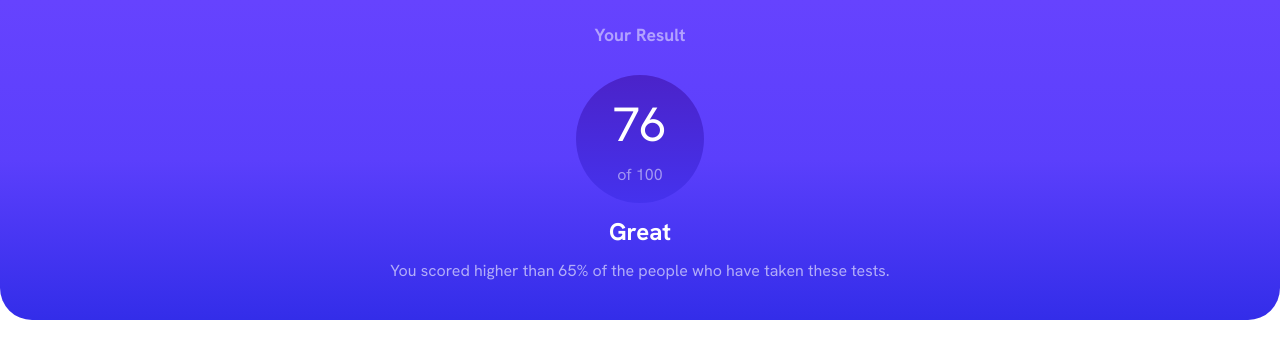
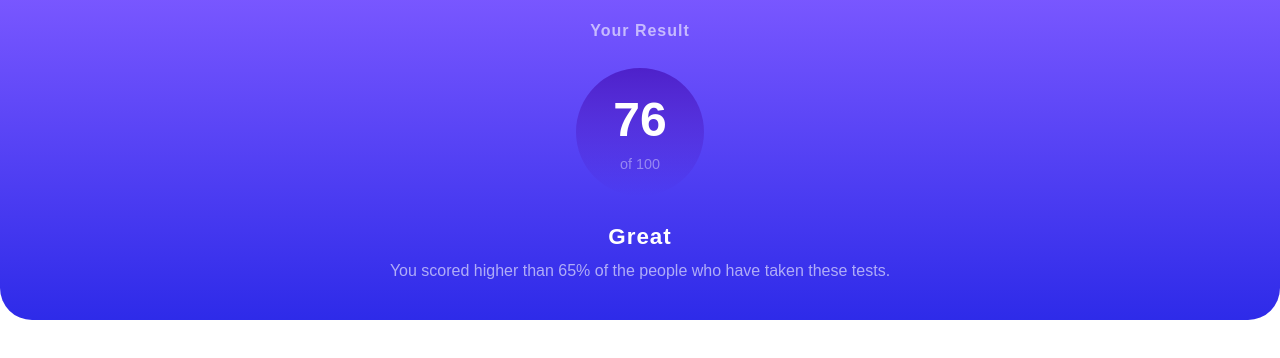
Before and after one commit to MNKPP/frontend_mentor_results_summary_component, a plain HTML site: page index.html in a window 1280 px wide. Drawn offline with Linux system fonts and the light colour scheme; files whose address does not match are found by name.

Commit message:
Ajust some details on header

```diff
--- a/style.css
+++ b/style.css
@@ -30,11 +30,12 @@
     margin: 0;
     padding: 0;
     box-sizing: border-box;
-
+    font-family: 'HankenGrotesk-Bold', sans-serif;
 }
 
 body {
     height: 100vh;
+    font-size: 18px;
 }
 
 #main {
@@ -44,7 +45,6 @@ body {
 
 /* Section Result */
 .result {
-    font-family: 'HankenGrotesk';
     display: flex;
     flex-direction: column;
     justify-content: space-around;
@@ -53,14 +53,15 @@ body {
     height: 40%;
     border-radius: 0 0 2rem 2rem;
     background: rgb(102,67,254);
-    background: linear-gradient(180deg, rgba(102,67,254,1) 0%, rgba(91,63,252,1) 50%, rgba(51,45,233,1) 100%);
+    background: linear-gradient(180deg, hsl(252, 100%, 67%) 0%,  hsl(241, 81%, 54%) 100%);
 }
 
 .result h2   {
-    color: rgba(255, 255, 255, 0.5);
-    font-size: 1.1rem;
+    color: hsl(0, 0%, 100%);
+    opacity: 0.6;
+    font-size: 1rem;
     padding: 1rem 0;
-    font-weight: bold;
+    letter-spacing: 1px;
 }
 
 .result .circle-score {
@@ -71,17 +72,21 @@ body {
     height: 40%;
     clip-path: circle();
     background: rgb(75,35,201);
-    background: linear-gradient(180deg, rgba(75,35,201,1) 0%, rgba(69,50,238,1) 100%);
+    background: linear-gradient(180deg, hsla(256, 72%, 46%, 1) 0%, hsla(241, 72%, 46%, 0) 100%);
+    margin-bottom: 1rem;
 }
 
 .circle-score span:first-child {
     font-size: 3rem;
-    color: white;
-    margin-bottom: 0.5rem;
+    color: hsl(0, 0%, 100%);
+    font-weight: 700;
 }
 
 .circle-score span:last-child {
-    color: rgba(255, 255, 255, 0.5);
+    color: hsl(0, 0%, 100%);
+    opacity: 0.4;
+    margin-top: 0.6rem;
+    font-size: 0.9rem;
 }
 
 .text-content {
@@ -91,13 +96,17 @@ body {
 }
 
 .text-content h3 {
-    color: white;
-    font-size: 1.5rem;
+    color: hsl(0, 0%, 100%);
+    font-size: 1.4rem;
+    letter-spacing: 1px;
+    font-weight: 600;
 }
 
 .text-content p {
     color: rgba(255, 255, 255, 0.6);
-    margin-top: 0.8rem;
+    margin-top: 0.6rem;
+    font-size: 1rem;
+    line-height: 1.4rem;
 }
 
 /* Section Result */
```
Also changed, not shown: index.html (+1 -1 lines).
